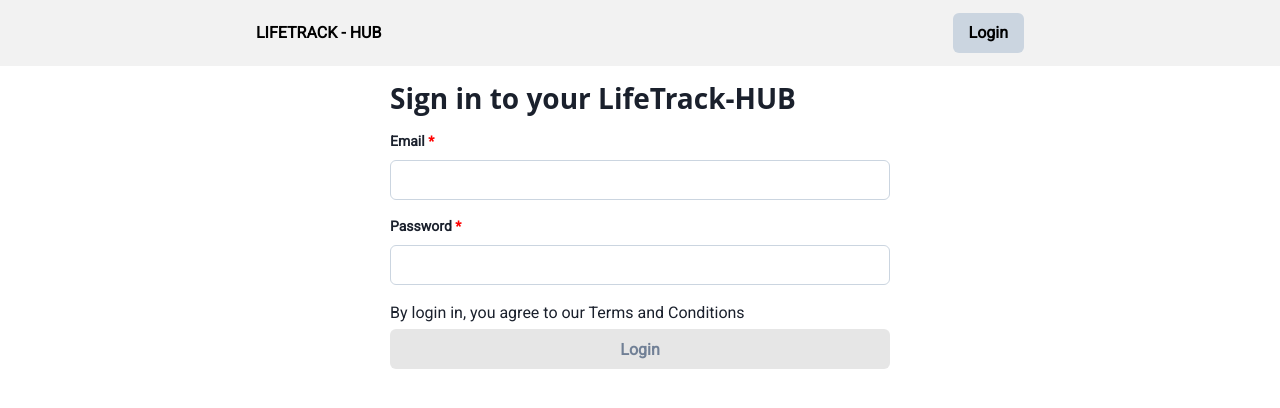
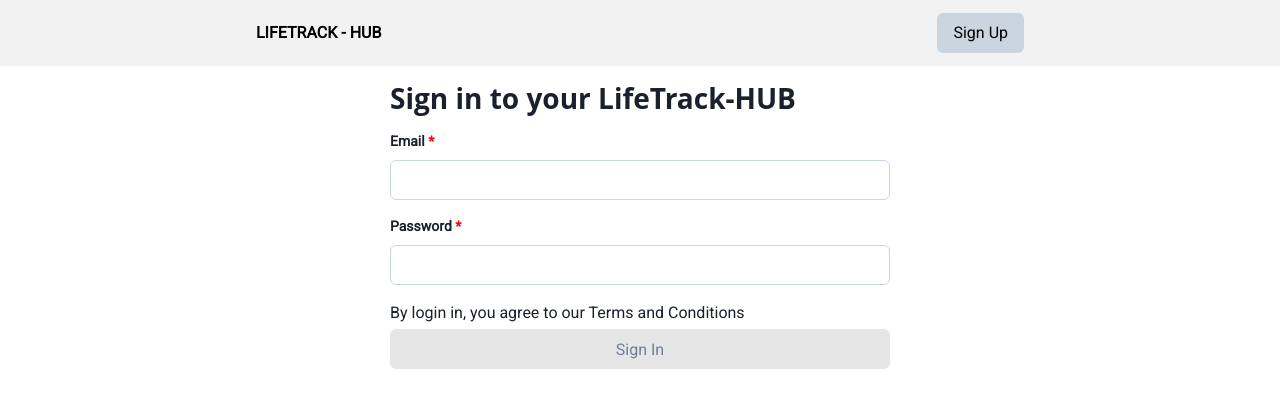
Before and after one commit to NYN31/life-track-hub, a React (Vite) app in the folder lifetrackhub-fe/: page /login in a window 1280 px wide. Shown: the top 408 px of the page. Built offline with nearby package versions, Linux system fonts and the light colour scheme.

Commit message:
auth: show single button based on path

```diff
--- a/lifetrackhub-fe/src/components/auth/Login.tsx
+++ b/lifetrackhub-fe/src/components/auth/Login.tsx
@@ -92,7 +92,7 @@ const Login = () => {
           By login in, you agree to our Terms and Conditions
         </Text>
         <SubmitButton
-          text="Login"
+          text="Sign In"
           width="full"
           type="submit"
           cursor={isValid ? 'pointer' : 'not-allowed'}
--- a/lifetrackhub-fe/src/components/common/PublicNavbar.tsx
+++ b/lifetrackhub-fe/src/components/common/PublicNavbar.tsx
@@ -25,21 +25,21 @@ const PublicNavbar = () => {
 
       {location.pathname.includes('/login') ? (
         <OnclickButton
-          text="Login"
+          text="Sign Up"
+          width="auto"
+          cursor="pointer"
+          isDisable={false}
+          isLoading={false}
+          action={handleNavigateToRegistration}
+        />
+      ) : (
+        <OnclickButton
+          text="Sign In"
           width="auto"
           cursor="pointer"
           isDisable={false}
           isLoading={false}
           action={handleNavigateToLogin}
-        />
-      ) : (
-        <OnclickButton
-          text="Registration"
-          width="auto"
-          cursor="pointer"
-          isDisable={false}
-          isLoading={false}
-          action={handleNavigateToRegistration}
         />
       )}
     </Flex>
--- a/lifetrackhub-fe/src/components/common/button/OnclickButton.tsx
+++ b/lifetrackhub-fe/src/components/common/button/OnclickButton.tsx
@@ -16,6 +16,7 @@ const OnclickButton: React.FC<ClickButton> = ({
       w={width}
       bg="btn.bg"
       color="btn.text"
+      fontWeight={500}
       cursor={cursor}
       isDisabled={isDisable}
       isLoading={isLoading}
--- a/lifetrackhub-fe/src/components/common/button/SubmitButton.tsx
+++ b/lifetrackhub-fe/src/components/common/button/SubmitButton.tsx
@@ -17,6 +17,7 @@ const SubmitButton: React.FC<SubmitionButton> = ({
       type={type}
       bg="btn.bg"
       color="btn.text"
+      fontWeight={500}
       cursor={cursor}
       isDisabled={isDisable}
       isLoading={isLoading}
```
